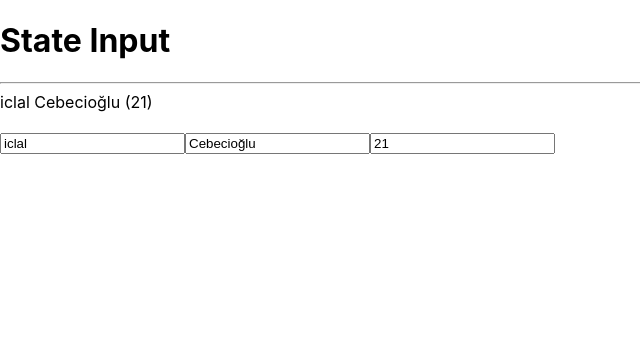
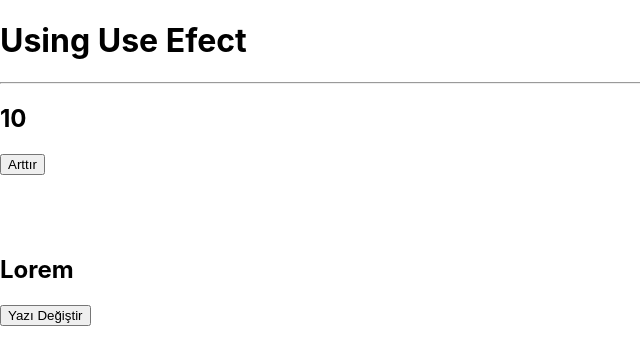
Before and after one commit to sevvaliclalcebecioglu/Tobeto-React, a React (Create React App) app in the folder my-app/: page / in a window 1280 px wide. Shown: the top 364 px of the page, without its empty margins (0-640 px from the left). Built offline with nearby package versions, Linux system fonts and the light colour scheme.

Commit message:
useEfect

```diff
--- a/my-app/src/App.js
+++ b/my-app/src/App.js
@@ -10,6 +10,7 @@
 import ArrayState from './components/ArrayState';
 import StateObject from './components/StateObject';
 import StateInput from './components/StateInput';
+import UsingUseEfect from './components/UsingUseEfect';
 
 const _info = {
     title:  "Lorem, ipsum dolor.",
@@ -71,7 +72,8 @@
       {/*<UsingState />*/}
       {/*<ArrayState />*/}
       {/*<StateObject />*/}
-      <StateInput />
+      {/*<StateInput />*/}
+      <UsingUseEfect />
 
 
     </div>
--- /dev/null
+++ b/my-app/src/components/UsingUseEfect.js
@@ -0,0 +1,35 @@
+import { useState , useEffect } from "react";
+
+function UsingUseEfect() {
+
+    const [number, setNumber] = useState(10);
+    const [text, setText] = useState("Lorem");
+
+    useEffect(() => {
+        console.log("Use Efect Çalıştı.");
+    });
+
+
+    return(
+        <div>
+            <h1>Using Use Efect</h1>
+            <hr />
+
+            <div>
+                <h2> {number} </h2>
+                <button onClick={() => setNumber(number +1)}>Arttır</button>
+            </div>
+            <br />
+            <br />
+            <br />
+            <div>
+                <h2> {text} </h2>
+                <button onClick={() => setText("İpsum")}>Yazı Değiştir</button>
+            </div>
+
+        </div>
+    );
+
+}
+
+export default UsingUseEfect;
```
